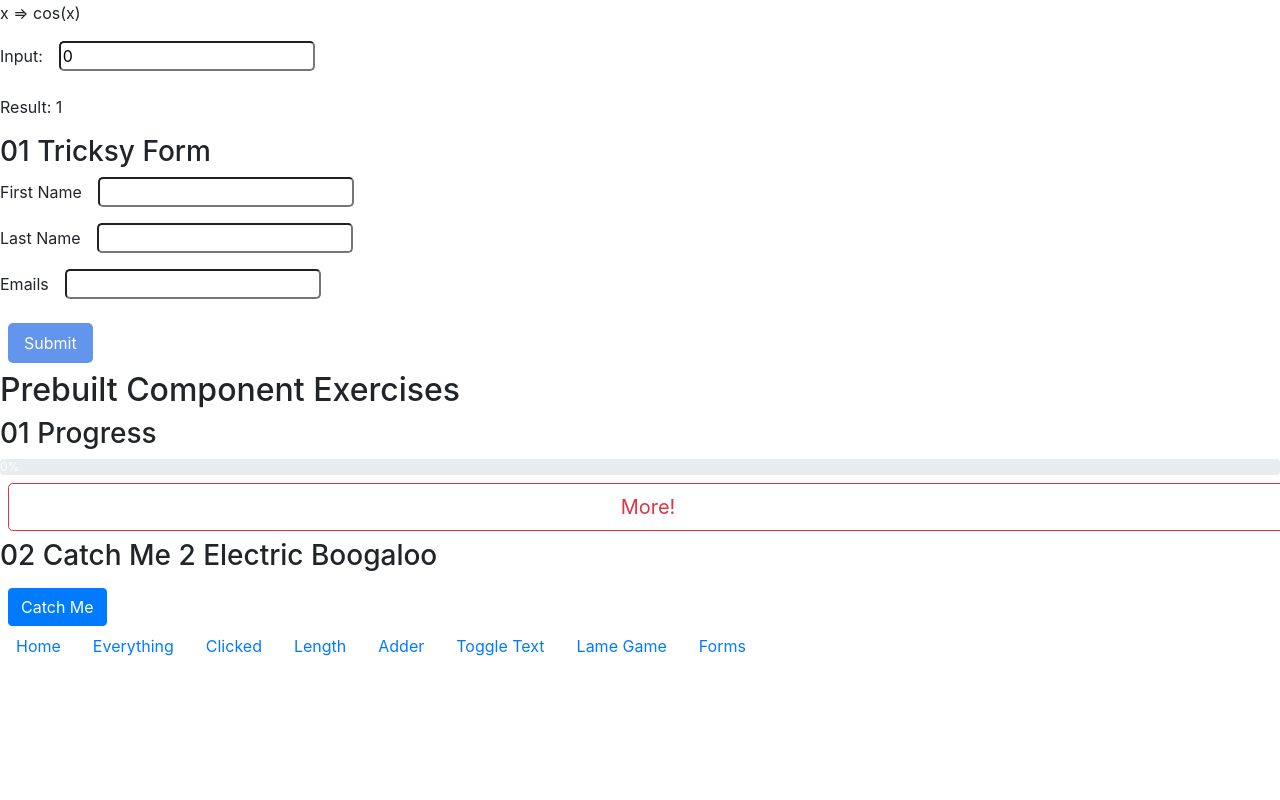
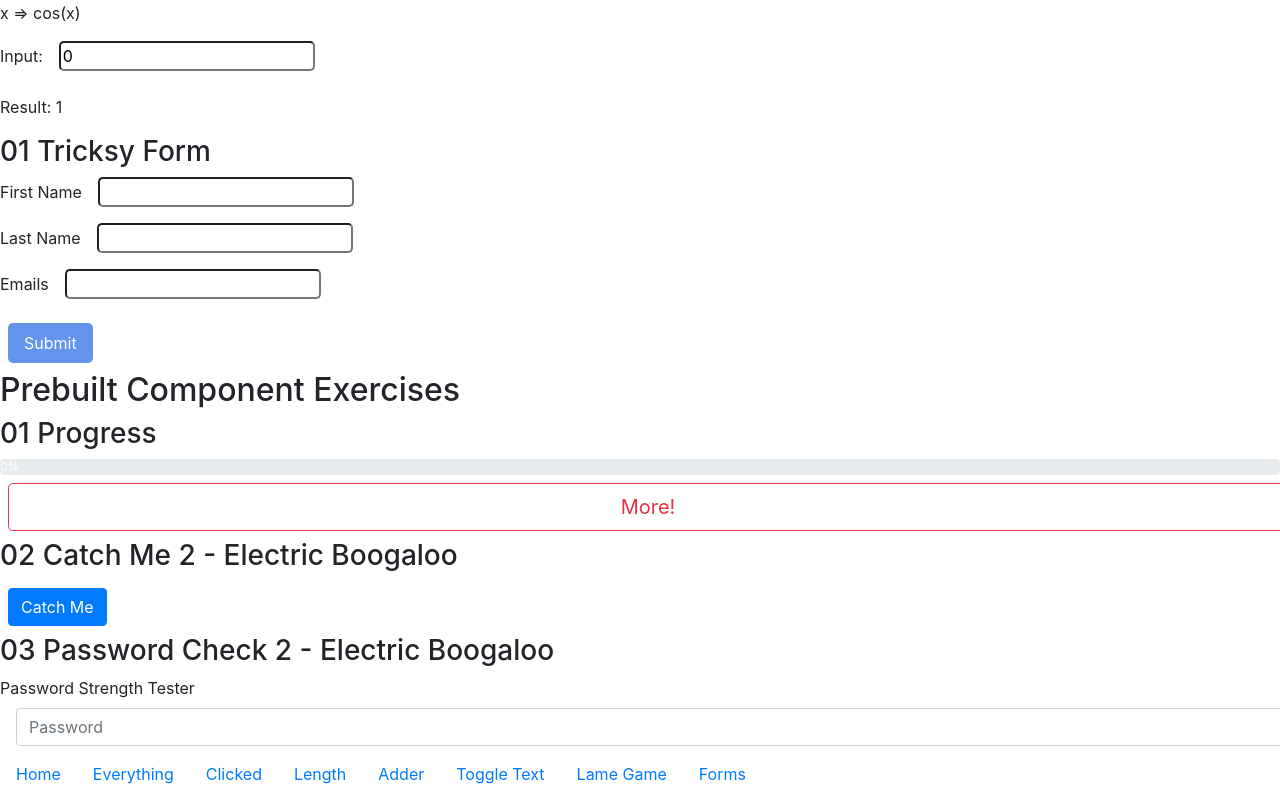
Before and after one commit to nosvalds/devMe-week9--react, a React (Create React App) app in the folder devme-react-exercises/: page /all-stuff in a window 1280 px wide. Shown: the part 3010-3810 px from the top of the page. Before the commit the page ends 3682 px from the top, so only its background shows below. Built offline with nearby package versions, Linux system fonts and the light colour scheme.

Commit message:
06 Prebuilt - 03 Password Check 2 complete

```diff
--- a/devme-react-exercises/src/components/Stuff.js
+++ b/devme-react-exercises/src/components/Stuff.js
@@ -22,6 +22,7 @@ import TransformParent from './forms/TransformParent';
 import Forms from './forms/Forms';
 import Progress from '../prebuiltcomponents/Progress';
 import CatchMeIfYouCan2 from '../prebuiltcomponents/CatchMeIfYouCan';
+import PasswordStrength2 from '../prebuiltcomponents/PasswordStrength2';
 
 const Stuff = ({ square }) => {
     let names = ["James P. Sullivan", "Mike Wazowski", "Boo", "Randall Boggs", "Roz", "Fungus"];
@@ -136,8 +137,12 @@ const Stuff = ({ square }) => {
         <h3>01 Progress</h3>
         <Progress />
 
-        <h3>02 Catch Me 2 Electric Boogaloo</h3>
+        <h3>02 Catch Me 2 - Electric Boogaloo</h3>
         <CatchMeIfYouCan2 jump={ 100 }/>
+
+
+        <h3>03 Password Check 2 - Electric Boogaloo</h3>
+        <PasswordStrength2 />
 
 
     </React.Fragment>
--- /dev/null
+++ b/devme-react-exercises/src/prebuiltcomponents/PasswordStrength2.js
@@ -0,0 +1,51 @@
+import React, { Component } from 'react';
+import Form from 'react-bootstrap/Form'
+
+class PasswordStrength2 extends Component {
+    constructor(props) {
+        super(props);
+
+        this.state = {
+            input: ""
+        };
+
+        this.handleChange = this.handleChange.bind(this);
+    }
+
+    handleChange(e) {
+        this.setState({ input: e.currentTarget.value });
+    }
+
+    render() {
+        const { input } = this.state;
+        let pwLength = input.length;
+        let style = "";
+
+        if (pwLength > 0 && pwLength < 9) {
+            style = "bg-danger";
+        } else if (pwLength >= 9 && pwLength < 16) {
+            style = "bg-warning";
+        } else if (pwLength >= 16) {
+            style = "bg-success"
+        }
+
+        return (
+            <Form className="mb-2">
+                <Form.Group
+                    controlId="formBasicPassword"
+                >
+                    <Form.Label>Password Strength Tester</Form.Label>
+                    <Form.Control
+                        type="password"
+                        placeholder="Password"
+                        onChange={ this.handleChange }
+                        value={ input }
+                        className={ style }
+                    />
+                </Form.Group>
+            </Form>
+        );
+    }
+}
+
+export default PasswordStrength2;
```
